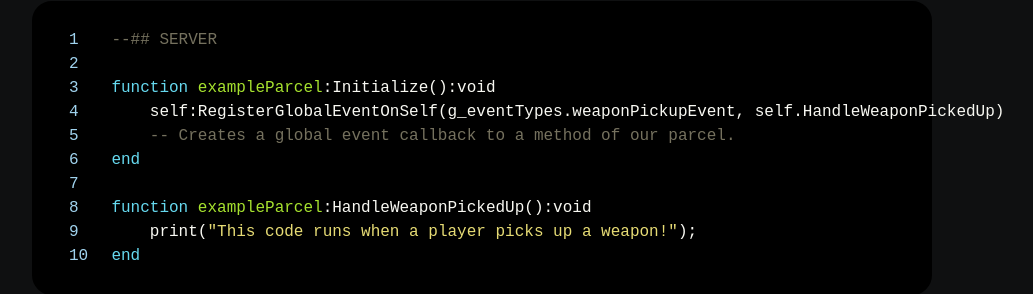
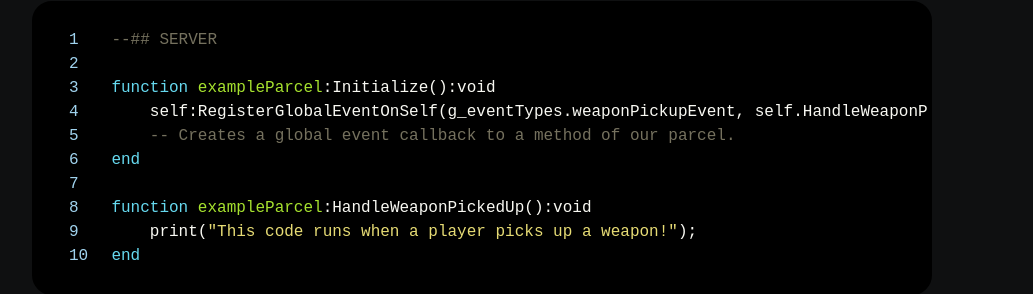
Before and after one commit to Surasia/surasia.github.io, a Jekyll site: the page built from _posts/2024-06-11-Writing-Custom-Modes-In-Halo-Infinite-Lua.md, in a window 1280 px wide. Shown: the part 3049-3343 px from the top of the page, without its empty margins (158-1191 px from the left). Built offline with Jekyll 4.4.1, drawn with Linux system fonts in a browser that asks for light colours; some web fonts are replaced.

Commit message:
blog: optimization

```diff
--- a/assets/css/syntax.css
+++ b/assets/css/syntax.css
@@ -6,7 +6,25 @@
   border: 2px solid black;
   border-radius: 20px;
   word-wrap: break-word;
+  overflow-x: auto;
 }
+
+@media (max-width: 768px) {
+  .highlight {
+    padding-left: 10px;
+    font-size: medium;
+    border-radius: 15px;
+  }
+}
+
+@media (max-width: 480px) {
+  .highlight {
+    padding-left: 5px;
+    font-size: small;
+    border-radius: 10px;
+  }
+}
+
 .highlight .hll { background-color: #272822; }
 .highlight .c { color: #75715e } /* Comment */
 .highlight .err { color: #960050; background-color: #1e0010 } /* Error */
```
Also changed, not shown: _posts/2024-06-13-Reverse-Engineering-The-G7-Format.md (+3 -3 lines), assets/images/g7/g7_fireteam.jpg (added), assets/images/g7/g7_fireteam.png (deleted), assets/images/g7/g7_masterchief_dif_bitmap.jpg (added), assets/images/g7/g7_masterchief_dif_bitmap.png (deleted).
